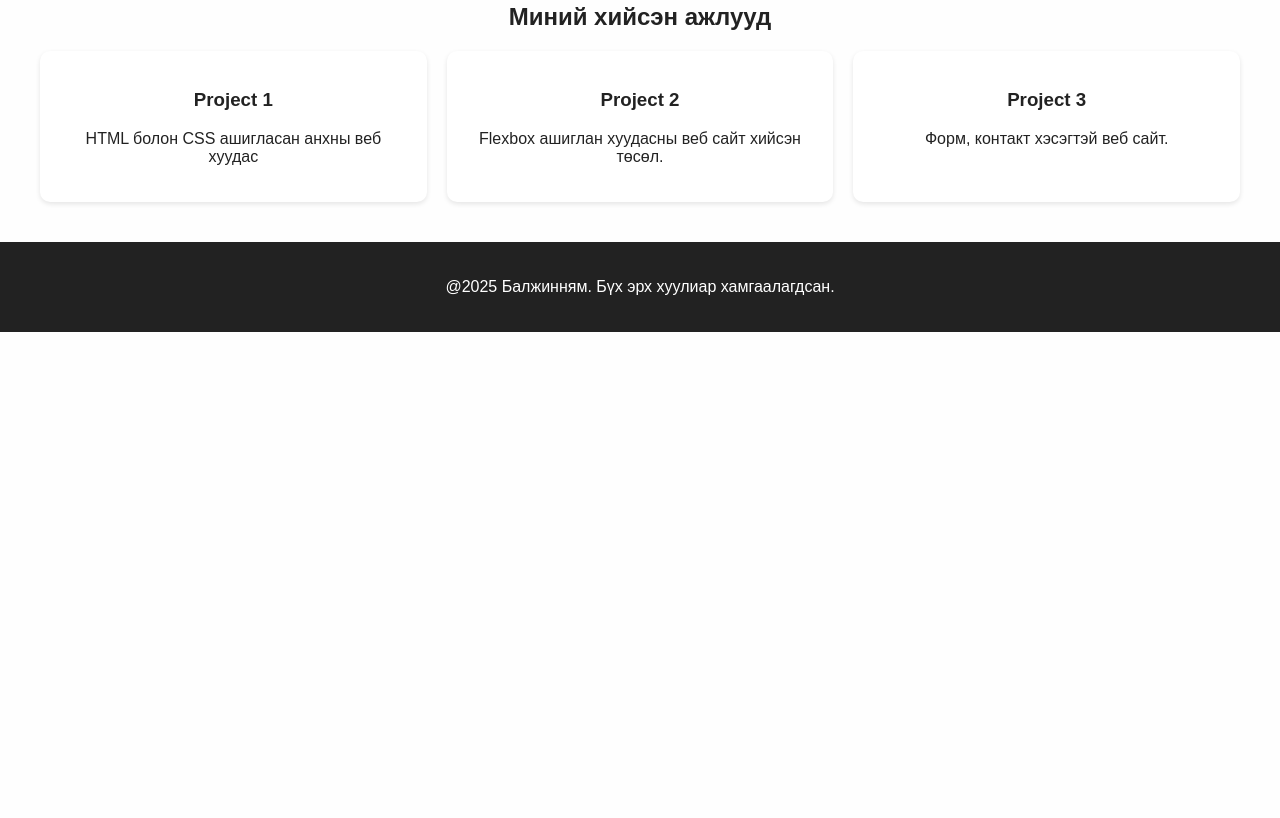
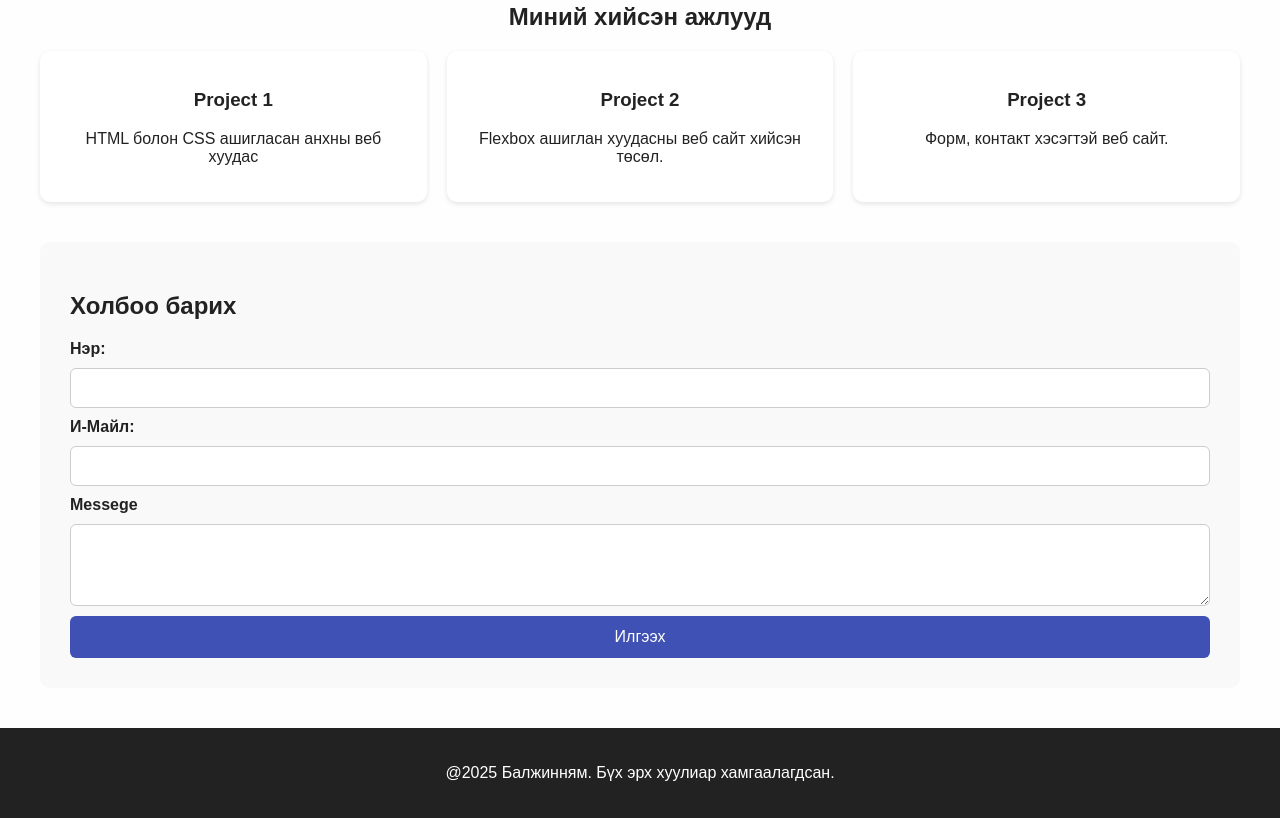
Before and after one commit to Nirvaanface/mini-site, a plain HTML site: page index.html in a window 1280 px wide. Shown: the part 367-1185 px from the top of the page. Before the commit the page ends 800 px from the top, so only its background shows below. Drawn offline with Linux system fonts and the light colour scheme.

Commit message:
Хэрэглэгчээс мэдээлэл авах форм нэмэв

```diff
--- a/css/style.css
+++ b/css/style.css
@@ -34,6 +34,7 @@ main {
     background-color: #f2f2f2;
     padding: 20px;
     border-radius: 8px;
+    text-align: center;
 }
 
 footer {
@@ -67,3 +68,39 @@ footer {
 .project-card:hover {
     transform: translateY(-5px);
 }
+.contact {
+    margin-top: 40px;
+    background-color: #f9f9f9;
+    padding: 30px;
+    border-radius: 10px;
+}
+
+.contact form {
+    display: flex;
+    flex-direction: column;
+    gap: 10px;
+}
+.contact label {
+    font-weight: bold;
+}
+.contact input,
+.contact textarea {
+    padding: 10px;
+    border: 1px solid #ccc;
+    border-radius: 6px;
+    font-size: 1em;
+}
+
+.contact button {
+    background-color: #3f51b5;
+    color: white;
+    padding: 12px;
+    border: none;
+    border-radius: 6px;
+    font-size: 1em;
+    cursor: pointer;
+    transition: background 0.3s ease;
+}
+.contact button:hover {
+    background: #303f9f;
+}
--- a/index.html
+++ b/index.html
@@ -8,7 +8,7 @@
 </head>
 <body>
     <header>
-        <h1>Балжинням</h1>
+        <h1>Nirvaanface LLC</h1>
         <nav>
             <ul>
                 <li><a href="#">Нүүр</a></li>
@@ -25,7 +25,6 @@
             <p>Би веб хөгжүүлэлт сурах гэж явж байгаа. Оптик инженер</p>
         </section><br>
 <hr>
-
         <section class="projects">
             <h2>Миний хийсэн ажлууд</h2>
             <div class="project-grid">
@@ -43,6 +42,23 @@
                 </div>
             </div>
         </section>
+
+        <section class="contact">
+            <h2>Холбоо барих</h2>
+            <form>
+                <label for="name">Нэр:</label>
+                <input type="text" id="name" name="name" required>
+
+                <label for="email">И-Майл:</label>
+                <input type="email" id="email" name="e-mail" required>
+
+                <label for="messege">Messege</label>
+                <textarea name="messege" id="messege" rows="4" cols="30" required></textarea>
+                <button type="submit">Илгээх</button>
+            </form>
+
+        </section>
+
     </main>
 
 
```
